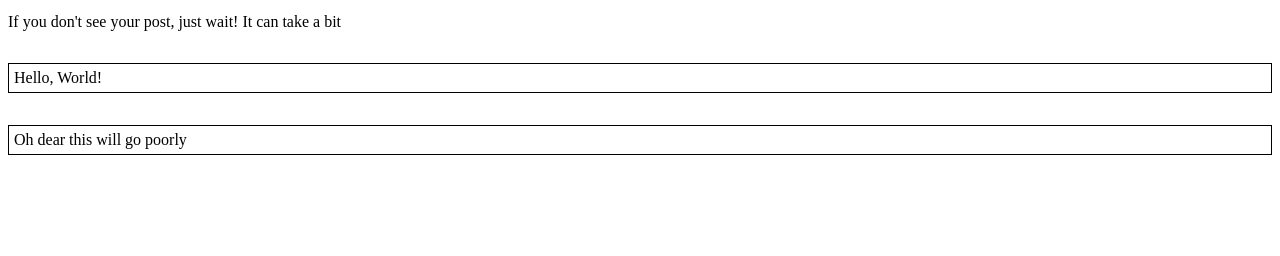
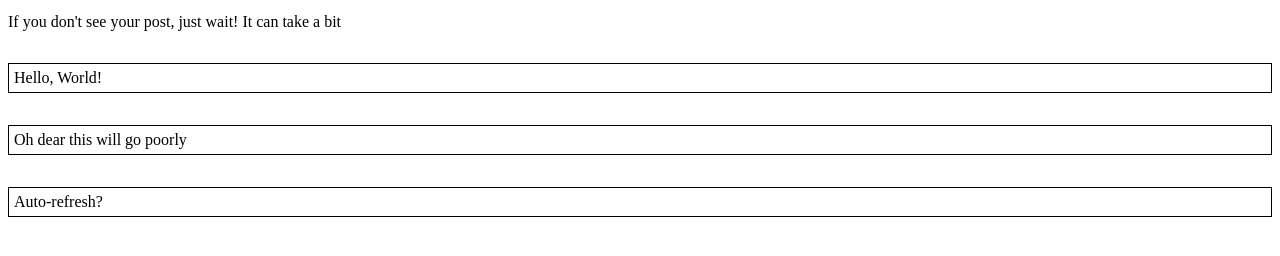
Before and after one commit to action-thread-burner/action-thread, a plain HTML site: page index.html in a window 1280 px wide. Shown: the part 90-346 px from the top of the page. Drawn offline with Linux system fonts and the light colour scheme.

Commit message:
Latest data: Sat Apr 17 14:35:32 UTC 2021

```diff
--- a/index.html
+++ b/index.html
@@ -16,6 +16,6 @@
 <p>If you don't see your post, just wait! It can take a bit</p>
 <div id="thread">
 <p class="post">Hello, World!</p>
-<p class="post">Oh dear this will go poorly</p></div>
+<p class="post">Oh dear this will go poorly</p><p class="post">Auto-refresh?</p></div>
 </body>
 </html>
```
